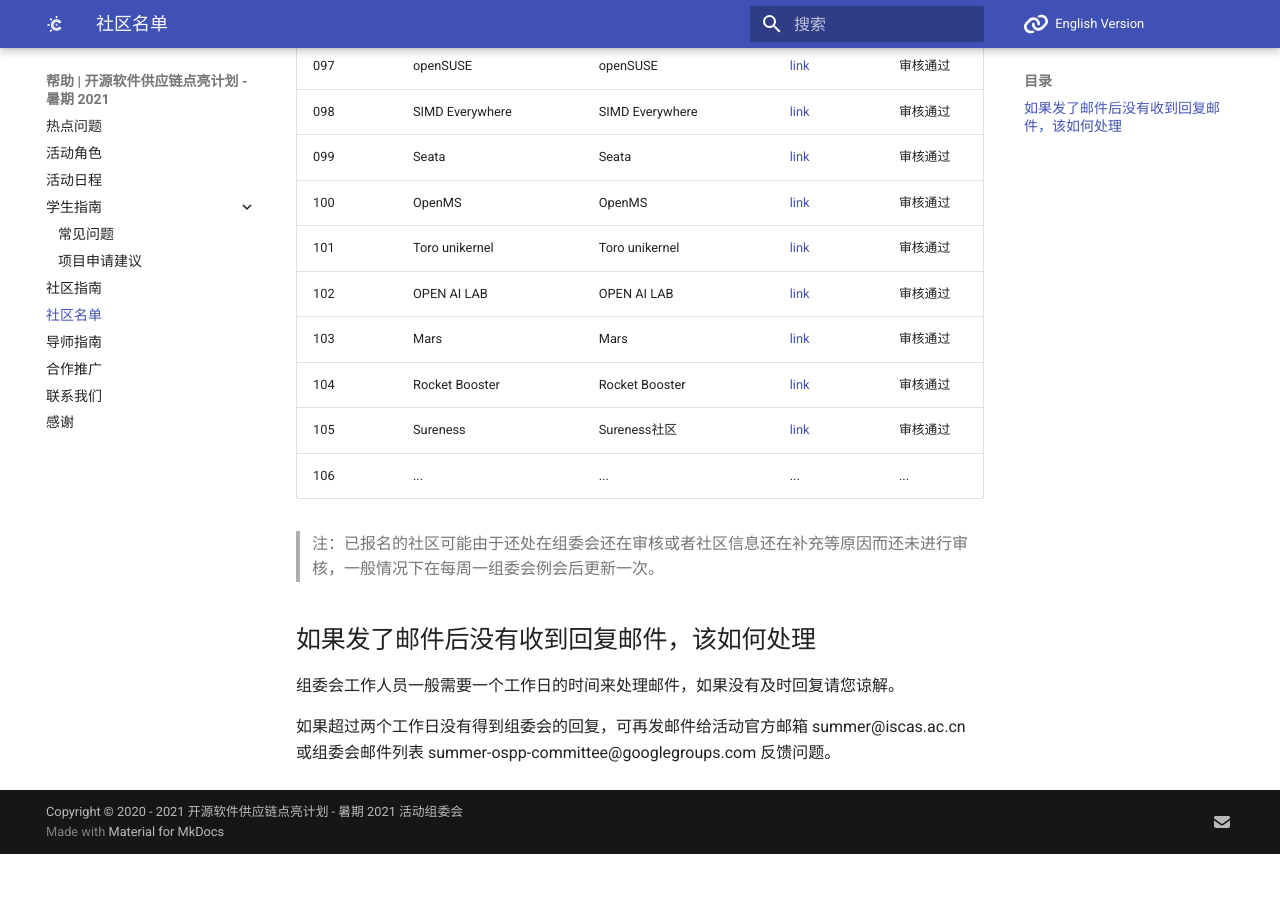
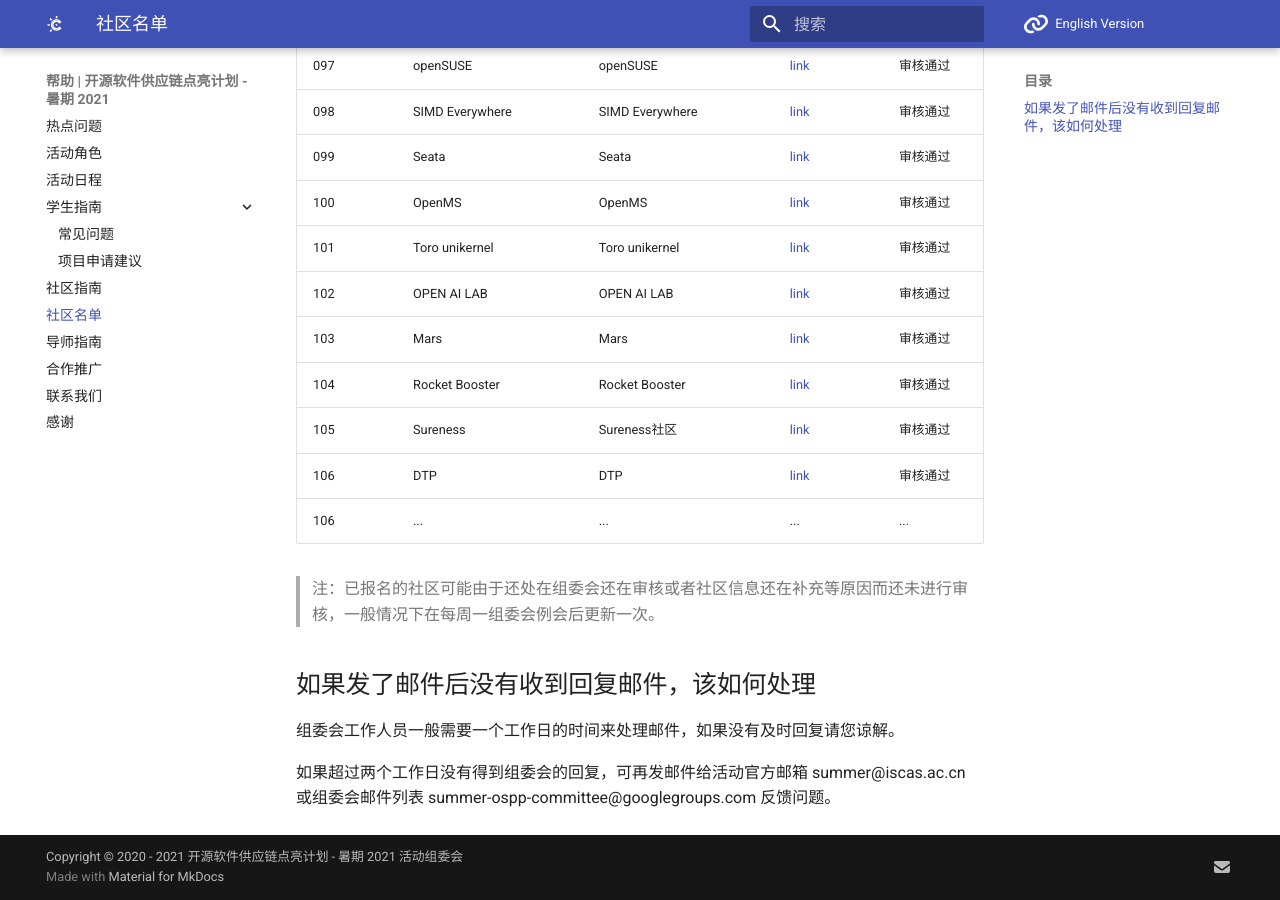
Before and after one commit to summer-ospp/help, an MkDocs documentation site: the page built from docs/communities-list.md, in a window 1280 px wide and 900 px high, scrolled down 5111 px. Built offline with MkDocs 1.6.1 and Material for MkDocs 9.7.7, drawn with Linux system fonts in a browser that asks for light colours; comment, search, counter and statistics services are not loaded; before the commit the page ends 5965 px from its top, so only the background shows below that.

Commit message:
Update communities-list.md

```diff
--- a/docs/communities-list.md
+++ b/docs/communities-list.md
@@ -111,6 +111,7 @@
 | 103  | Mars                    | Mars                            | [link]( https://docs.pymars.org/en/latest/)                       | 审核通过    |
 | 104  | Rocket Booster          | Rocket Booster                  | [link]( https://booster.js.org)                                   | 审核通过    |
 | 105  | Sureness                | Sureness社区                    | [link]( https://su.usthe.com/)                                     | 审核通过    |
+| 106  | DTP                     | DTP                             | [link]( https://star-tsinghua.github.io/DTP/)                      | 审核通过    |
 | 106  | ...                     | ...                             | ...              | ...    |
 
 
```
